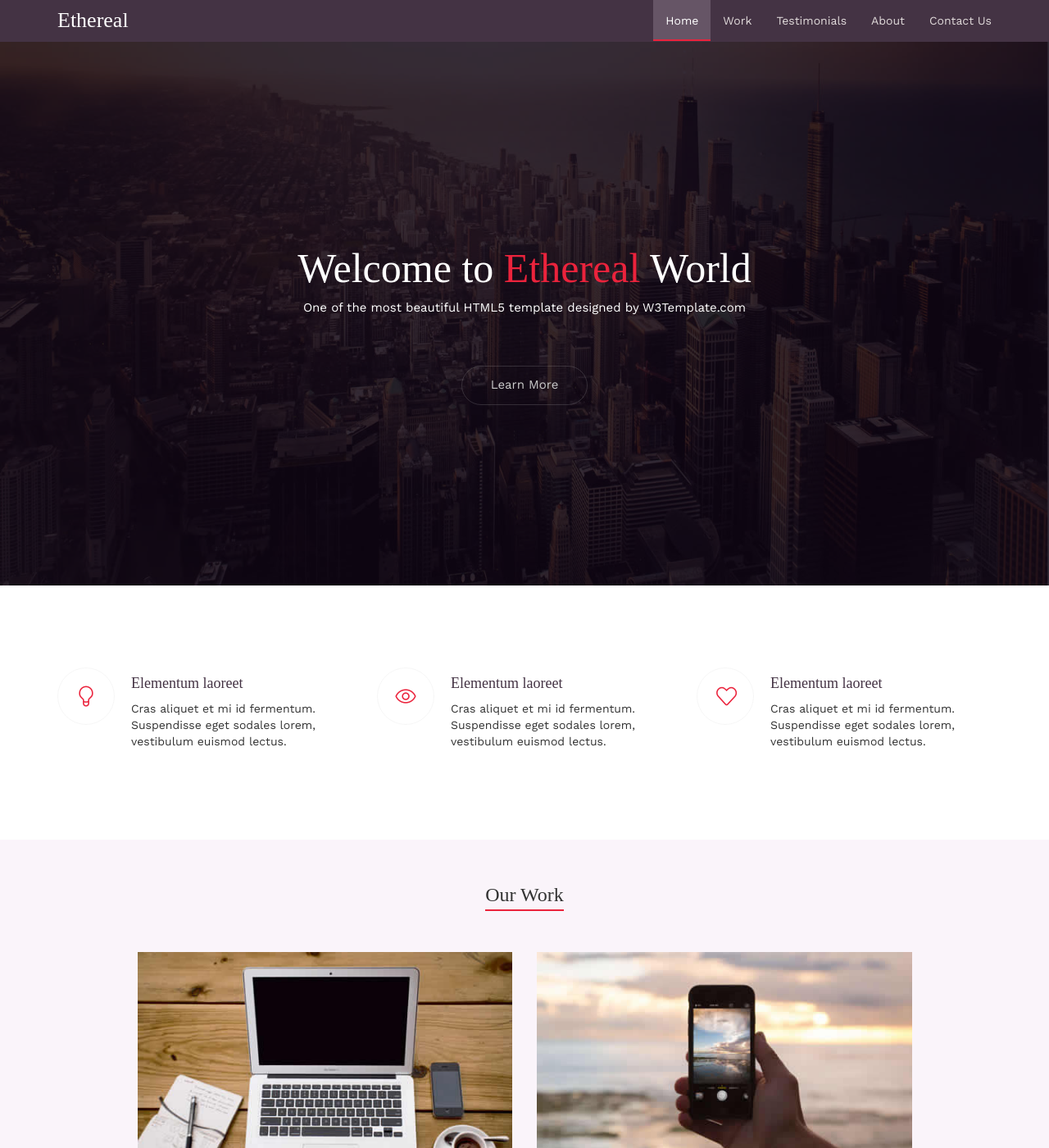
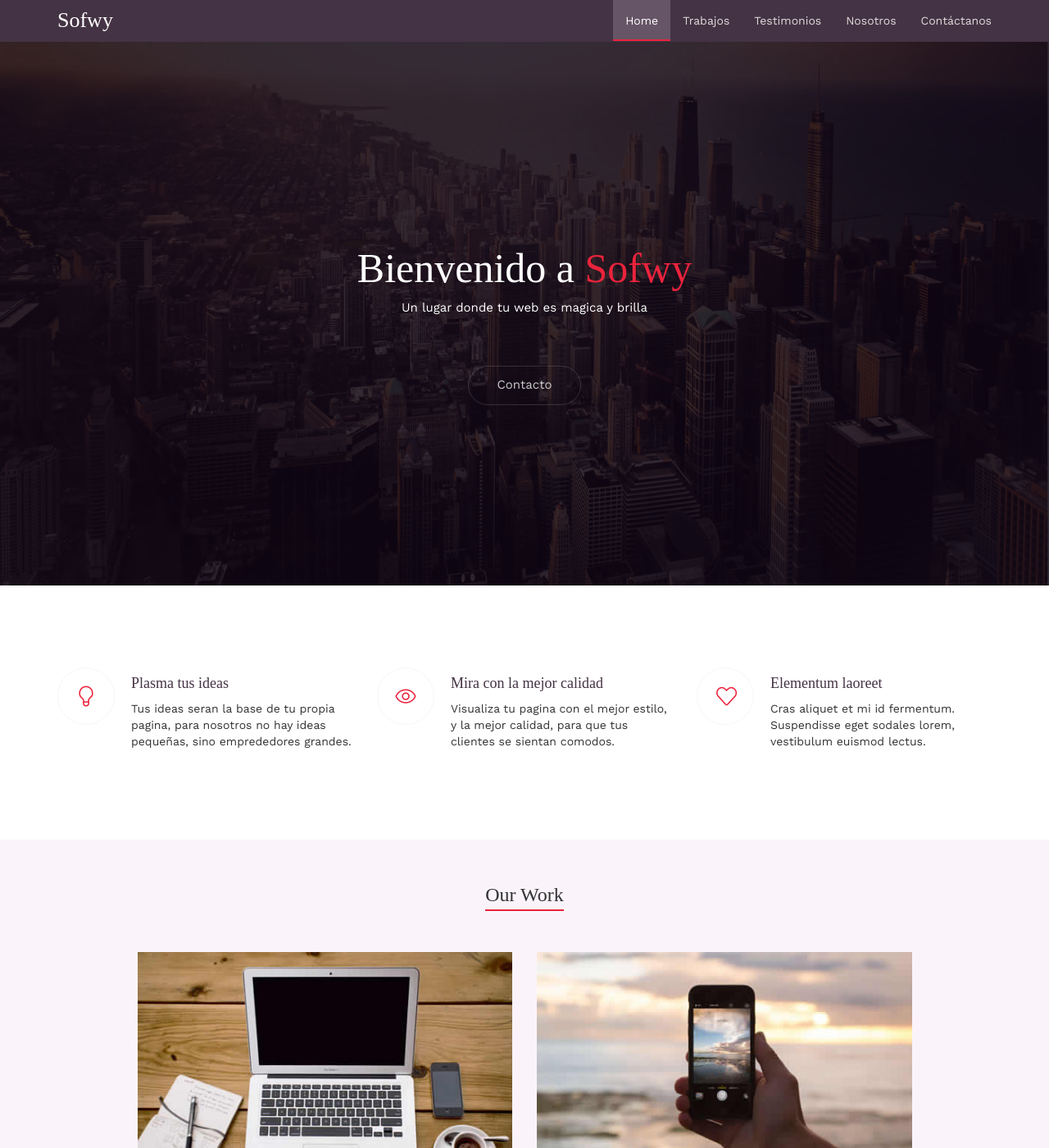
Before and after one commit to SHULK1033/sofwy-page, a Jekyll site: the page built from pages/index.md, in a window 1280 px wide and 1400 px high. Shown: the whole window at 82% size. Built offline with Jekyll 4.4.1, drawn with Linux system fonts in a browser that asks for light colours; some web fonts are replaced.

Commit message:
ajustes en progreso

```diff
--- a/_data/navigation.yml
+++ b/_data/navigation.yml
@@ -2,11 +2,11 @@
 
 - text: Home
   url: banner
-- text: Work
+- text: Trabajos
   url: work
-- text: Testimonials
+- text: Testimonios
   url: testimonials
-- text: About
+- text: Nosotros
   url: about
-- text: Contact Us
+- text: Contáctanos
   url: contact
--- a/_includes/banner.html
+++ b/_includes/banner.html
@@ -4,9 +4,9 @@
             <div class="row">
                 <div class="col-md-12">
                     <div class="banner-text">
-                        <h2>Welcome to <span>Ethereal</span> World</h2>
-                        <p>One of the most beautiful HTML5 template designed by W3Template.com</p>
-                        <a href="#" class="banner-button">Learn More</a>
+                        <h2>Bienvenido a <span>Sofwy</span></h2>
+                        <p>Un lugar donde tu web es magica y brilla</p>
+                        <a href="#contact" class="banner-button">Contacto</a>
                     </div>
                 </div>
             </div>
--- a/_includes/features.html
+++ b/_includes/features.html
@@ -5,9 +5,8 @@
                 <div class="feature-box media">
                     <div class="icon-box text-center pull-left media-object"> <i class="icon-bulb"></i> </div>
                     <div class="feature-text media-body">
-                        <h4>Elementum laoreet</h4>
-                        <p class="feature-detail">Cras aliquet et mi id fermentum. Suspendisse eget sodales lorem,
-                            vestibulum euismod lectus.</p>
+                        <h4>Plasma tus ideas</h4>
+                        <p class="feature-detail">Tus ideas seran la base de tu propia pagina, para nosotros no hay ideas pequeñas, sino emprededores grandes.</p>
                     </div>
                 </div>
             </div>
@@ -15,9 +14,8 @@
                 <div class="feature-box media pull-left">
                     <div class="icon-box text-center pull-left media-object"> <i class="icon-eye"></i> </div>
                     <div class="feature-text media-body">
-                        <h4>Elementum laoreet</h4>
-                        <p class="feature-detail">Cras aliquet et mi id fermentum. Suspendisse eget sodales lorem,
-                            vestibulum euismod lectus.</p>
+                        <h4>Mira con la mejor calidad</h4>
+                        <p class="feature-detail">Visualiza tu pagina con el mejor estilo, y la mejor calidad, para que tus clientes se sientan comodos.</p>
                     </div>
                 </div>
             </div>
--- a/_includes/navigation.html
+++ b/_includes/navigation.html
@@ -4,7 +4,7 @@
       <div class="navbar-header">
         <button type="button" class="navbar-toggle" data-toggle="collapse" data-target="#myNavbar"> <span
             class="icon-bar"></span> <span class="icon-bar"></span> <span class="icon-bar"></span> </button>
-        <a class="navbar-brand" href="#banner">Ethereal</a>
+        <a class="navbar-brand" href="#banner">Sofwy</a>
       </div>
       <div class="collapse navbar-collapse" id="myNavbar">
         <ul class="nav navbar-nav navbar-right">
--- a/assets/css/owl.carousel.css
+++ b/assets/css/owl.carousel.css
@@ -62,9 +62,9 @@
 
 /* mouse grab icon */
 
-.grabbing {
+/* .grabbing {
 	cursor: url(grabbing.png) 8 8, move;
-}
+} */
 
 /* fix */
 
```
